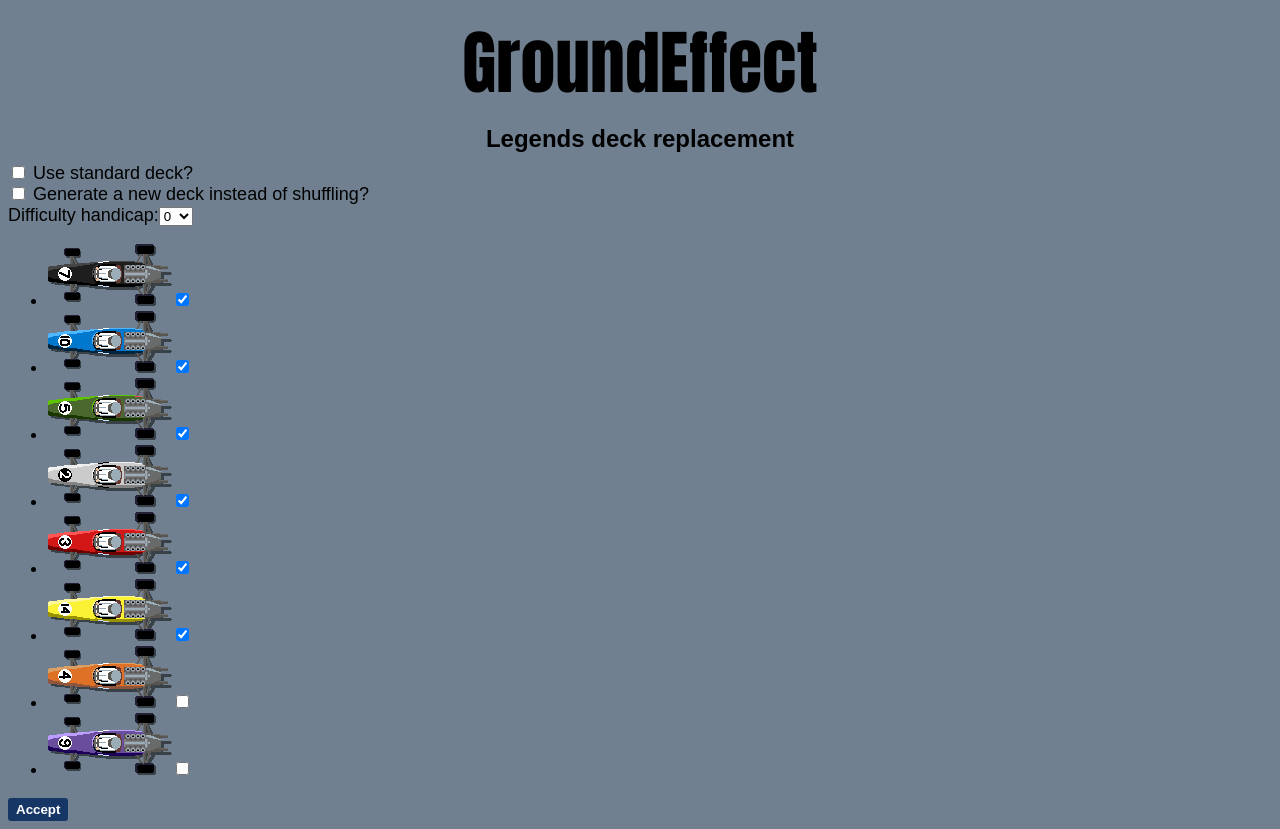
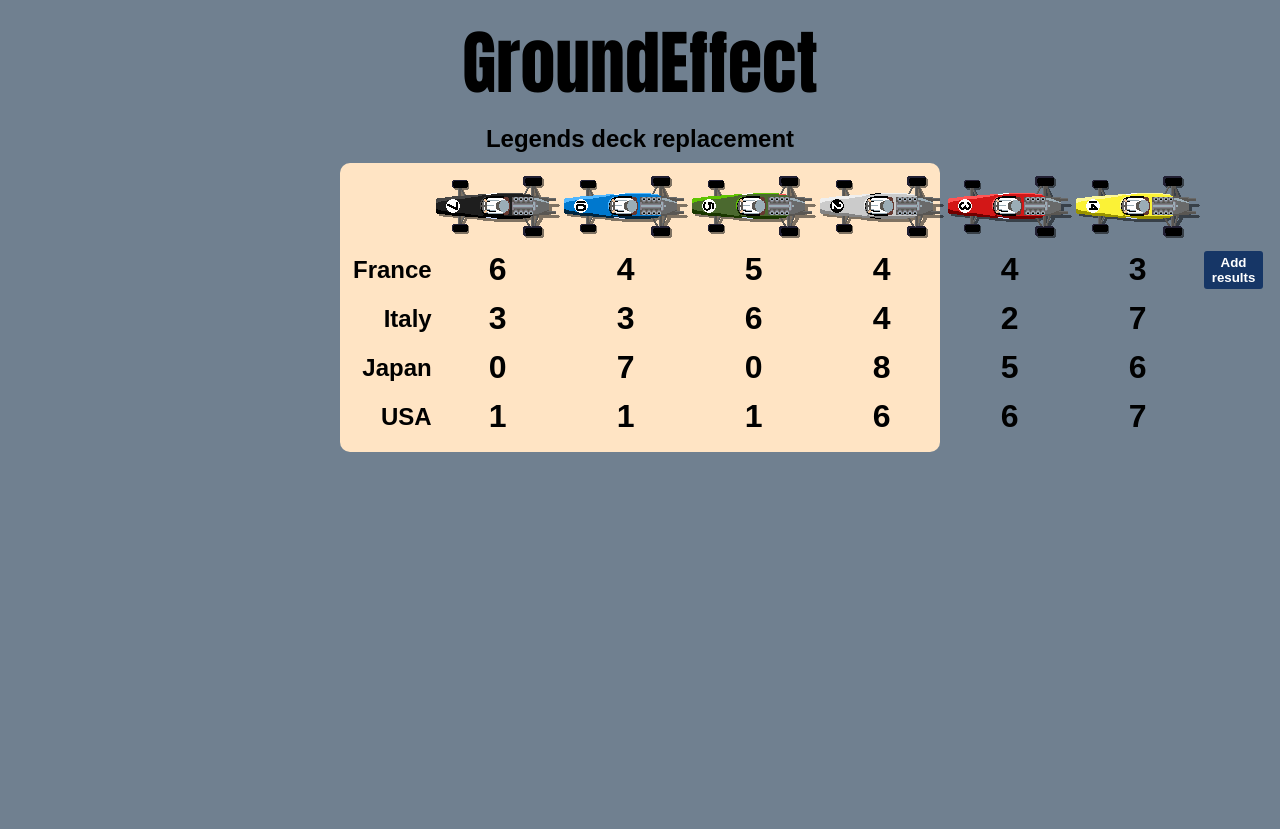
Before and after one commit to Denisowiec/GroundEffect, a Vue app: page / in a window 1280 px wide. After the commit the page ends 800 px from the top, so only its background shows below. Built offline with nearby package versions, Linux system fonts and the light colour scheme.

Commit message:
Added championship result display mode

```diff
--- a/src/App.vue
+++ b/src/App.vue
@@ -1,11 +1,13 @@
 <script setup>
 import { ref } from 'vue'
 import { getConfig, saveConfig } from './logic'
+import ChampionshipResults from './components/ChampionshipResults.vue'
 
 const modes = Object.freeze({
     SETUP: 0,
     CARDDISPLAY: 1,
-    SETUPSCREEN: 2
+    SETUPSCREEN: 2,
+    CHAMPIONSHIPRESULTS: 3
 })
 
 // default config
@@ -23,7 +25,7 @@
     config = loadedConfig
 }
 
-const mode = ref(modes.SETUPSCREEN)
+const mode = ref(modes.CHAMPIONSHIPRESULTS)
 
 function newGame(receivedConfig) {
     config = receivedConfig
@@ -41,6 +43,7 @@
   <h3>Legends deck replacement</h3>
   <carddisplay v-if="mode == modes.CARDDISPLAY" :config="config" @back-to-setup="newSetup"/>
   <setupscreen v-else-if="mode == modes.SETUPSCREEN" :config="config" @submit="newGame" />
+  <championship-results v-else-if="mode == modes.CHAMPIONSHIPRESULTS" :config="config" @submit="newGame"/>
 </template>
 
 <style>
--- /dev/null
+++ b/src/components/ChampionshipResults.vue
@@ -0,0 +1,62 @@
+<script setup>
+const props = defineProps({
+    config: Object
+})
+
+const champData = {
+    colors: props.config.colors,
+    races: ["France", "Italy", "Japan", "USA"],
+    results: new Map(),
+    currentRace: "France"
+}
+for (let r of champData.races) {
+    let newMap = new Map()
+    for (let c of champData.colors) {
+        newMap.set(c, Math.floor(Math.random() * 10))
+    }
+    champData.results.set(r, newMap)
+}
+
+</script>
+<template>
+  <div id="championship_div">
+    <table id="championship_table">
+      <thead>
+        <tr>
+          <th></th>
+          <th v-for="col of champData.colors"><img :src="'./assets/cars/' + col + '_car.png'" :alt="col + ' car'"></th>
+          <th></th>
+        </tr>
+      </thead>
+      <tbody>
+        <tr v-for="race of champData.races">
+          <td class="race_name">{{ race }}</td>
+          <td class="race_points" v-for="col of champData.colors">{{ champData.results.get(race).get(col) }}</td>
+          <td><button v-if="champData.currentRace == race">Add results</button></td>
+        </tr>
+      </tbody>
+    </table>
+  </div>
+</template>
+<style>
+#championship_div {
+    width: 600px;
+    background-color: bisque;
+    margin: auto;
+    border-radius: 10px;
+}
+#championship_table {
+    margin: auto;
+    font-weight: bold;
+    padding: 10px;
+}
+.race_name {
+    text-align: right;
+    font-size: x-large;
+}
+.race_points {
+    text-align: center;
+    font-size: xx-large;
+    padding: 5px;
+}
+</style>
--- a/src/main.js
+++ b/src/main.js
@@ -2,8 +2,10 @@
 import App from './App.vue'
 import CardDisplay from './components/CardDisplay.vue'
 import SetupScreen from './components/SetupScreen.vue'
+import ChampionshipResults from './components/ChampionshipResults.vue'
 
 const app = createApp(App)
 app.component('carddisplay', CardDisplay)
 app.component('setupscreen', SetupScreen)
+app.component('championshipresults', ChampionshipResults)
 app.mount('#app')
```
